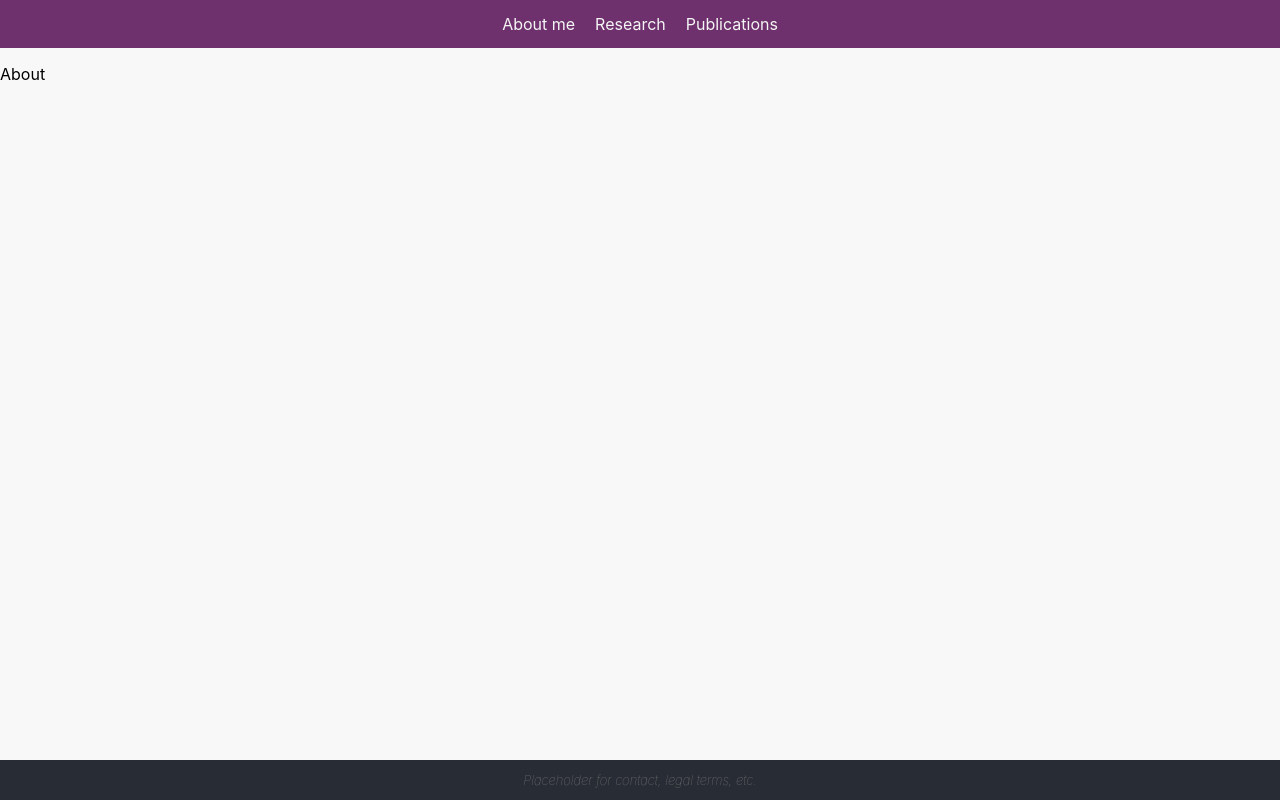
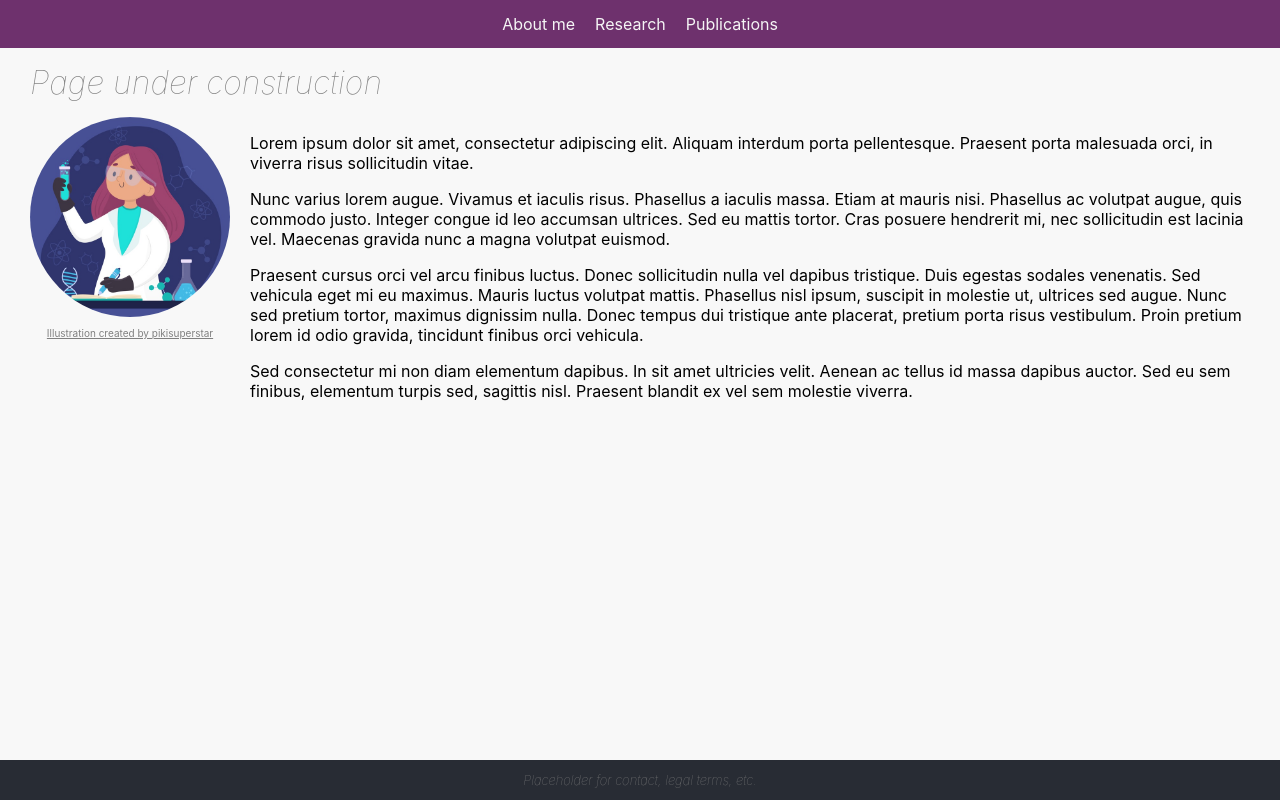
Before and after one commit to rsherves/ana-site, a React (Create React App) app: page / in a window 1280 px wide. Built offline with nearby package versions, Linux system fonts and the light colour scheme.

Commit message:
Create dummy About content

```diff
--- a/src/PageBody/About.css
+++ b/src/PageBody/About.css
@@ -0,0 +1,41 @@
+.About .construction-msg {
+  font-size: 2rem;
+  font-weight: lighter;
+  font-style: italic;
+  padding: 15px 0;
+  color: gray;
+}
+
+.About .flex-item-img {
+  min-width: 200px;
+  max-width: 200px;
+}
+
+.About .flex-item-txt {
+  margin-left: 20px;
+}
+
+@media (max-width: 800px) {
+  .About .flex-container {
+     flex-direction: column;
+     align-items: center;
+  }
+  .About .flex-item-txt {
+    margin-left: 0;
+  }
+  .About .construction-msg {
+    text-align: center;
+  }
+}
+
+.About .sci-illustration {
+  border-radius: 50%;
+  width: 100%;
+}
+.App .img-credits {
+  text-align: center;
+}
+.App .img-credits a {
+  font-size: 10px;
+  color: gray;
+}
--- a/src/PageBody/About.js
+++ b/src/PageBody/About.js
@@ -1,9 +1,31 @@
 import './About.css';
+import scientist from '../img/female-scientist-illustration.jpg';
 
 function About() {
+  const imgCreditUrl = "https://www.freepik.com/vectors/female-scientist";
   return (
     <div className="About">
-      <p>About</p>
+      <div className="construction-msg">Page under construction</div>
+        <div className="flex-container">
+          <div className="flex-item-img">
+            <img src={scientist} className="sci-illustration" alt="female scientist illustration" />
+            <div className="img-credits">
+              <a
+                target="_blank"
+                rel="noopener noreferrer"
+                href={imgCreditUrl}
+              >
+                Illustration created by pikisuperstar
+              </a>
+            </div>
+          </div>
+          <div className="flex-item-txt">
+            <p>Lorem ipsum dolor sit amet, consectetur adipiscing elit. Aliquam interdum porta pellentesque. Praesent porta malesuada orci, in viverra risus sollicitudin vitae.</p>
+            <p>Nunc varius lorem augue. Vivamus et iaculis risus. Phasellus a iaculis massa. Etiam at mauris nisi. Phasellus ac volutpat augue, quis commodo justo. Integer congue id leo accumsan ultrices. Sed eu mattis tortor. Cras posuere hendrerit mi, nec sollicitudin est lacinia vel. Maecenas gravida nunc a magna volutpat euismod.</p>
+            <p>Praesent cursus orci vel arcu finibus luctus. Donec sollicitudin nulla vel dapibus tristique. Duis egestas sodales venenatis. Sed vehicula eget mi eu maximus. Mauris luctus volutpat mattis. Phasellus nisl ipsum, suscipit in molestie ut, ultrices sed augue. Nunc sed pretium tortor, maximus dignissim nulla. Donec tempus dui tristique ante placerat, pretium porta risus vestibulum. Proin pretium lorem id odio gravida, tincidunt finibus orci vehicula.</p>
+            <p>Sed consectetur mi non diam elementum dapibus. In sit amet ultricies velit. Aenean ac tellus id massa dapibus auctor. Sed eu sem finibus, elementum turpis sed, sagittis nisl. Praesent blandit ex vel sem molestie viverra.</p>
+          </div>
+        </div>
     </div>
   );
 }
--- a/src/PageBody/index.css
+++ b/src/PageBody/index.css
@@ -1,3 +1,4 @@
 .PageBody {
+  padding: 0 30px;
   padding-bottom: 2.5rem;    /* Footer height */
 }
```
